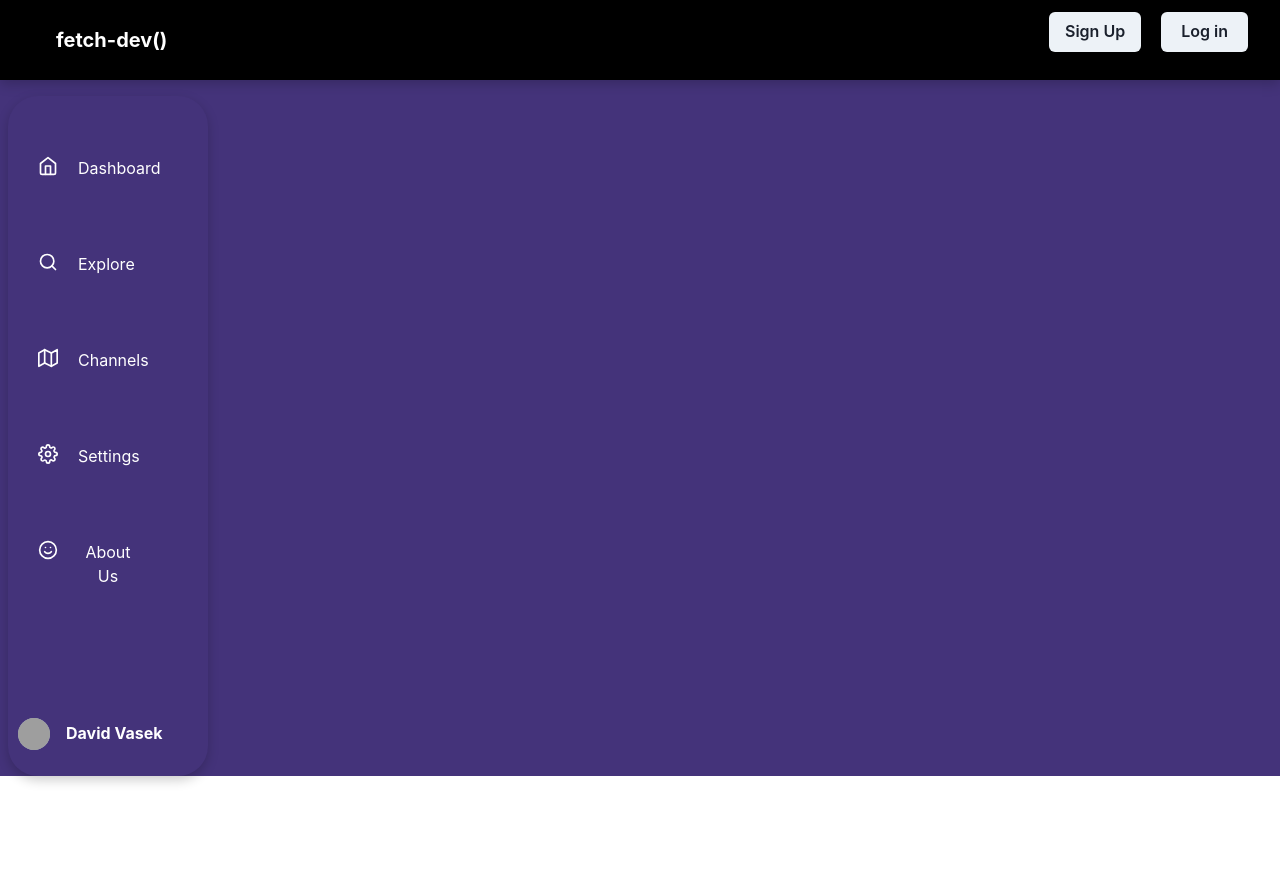
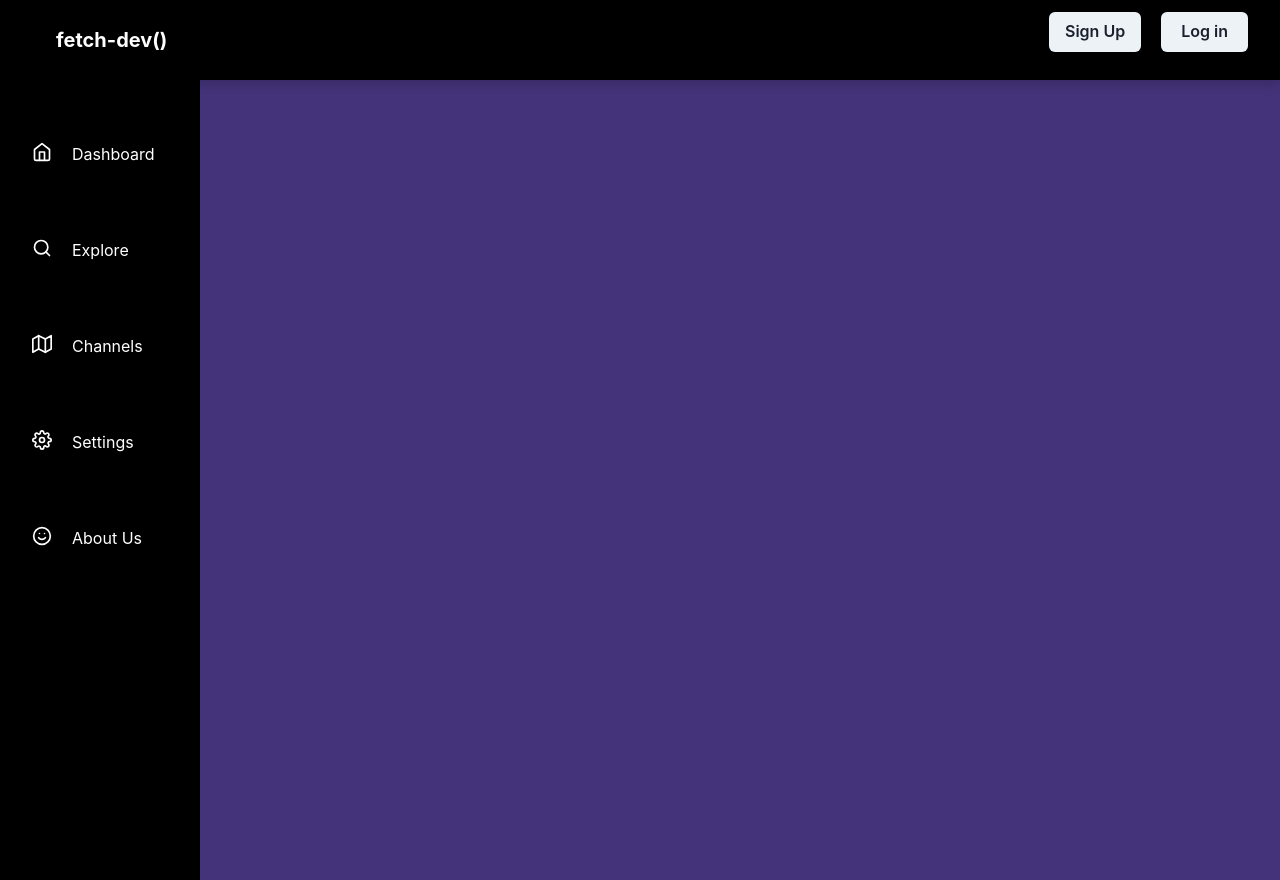
Before and after one commit to naldridge/Capstone-Project, a React (Create React App) app: page / in a window 1280 px wide. Before the commit the page ends 800 px from the top, so only its background shows below. Built offline with nearby package versions, Linux system fonts and the light colour scheme; grey boxes are pictures that could not be loaded.

Commit message:
changed margin room and made sidebar sticky

```diff
--- a/src/components/Sidebar.jsx
+++ b/src/components/Sidebar.jsx
@@ -1,5 +1,5 @@
 import React, { useState } from "react";
-import { Flex, Divider, Avatar, Heading } from "@chakra-ui/react";
+import { Flex } from "@chakra-ui/react";
 import { FiHome, FiSearch, FiSettings, FiMap, FiSmile } from "react-icons/fi";
 
 import NavItem from "../components/NavItem";
@@ -8,57 +8,22 @@ export default function Sidebar() {
   const [navSize] = useState("large");
   return (
     <Flex
-      pos="sticky"
-      left="2"
-      h="85vh"
-      background="#44337A"
-      marginTop="2vh"
-      boxShadow="0 4px 12px 0 rgba(0, 0, 0, 0.2)"
-      borderRadius={navSize == "small" ? "15px" : "30px"}
-      w={navSize == "small" ? "75px" : "200px"}
-      flexDir="column"
+      position="sticky"
+      top={0}
+      h="100vh"
+      background="black"
+      w={200}
+      flexDirection="column"
       justifyContent="space-between"
       color="white"
     >
-      <Flex
-        p="5%"
-        flexDir="column"
-        w="80%"
-        alignItems={navSize == "small" ? "center" : "flex-start"}
-        as="nav"
-      >
-        <NavItem
-          navSize={navSize}
-          icon={FiHome}
-          title="Dashboard"
-          description="This is the description for the dashboard."
-        />
+      <Flex p="3" flexDirection="column" as="nav">
+        <NavItem navSize={navSize} icon={FiHome} title="Dashboard" />
         <NavItem navSize={navSize} icon={FiSearch} title="Explore" />
         <NavItem navSize={navSize} icon={FiMap} title="Channels" />
         <NavItem navSize={navSize} icon={FiSettings} title="Settings" />
         <NavItem navSize={navSize} icon={FiSmile} title="About Us" />
       </Flex>
-
-      <Flex
-        p="5%"
-        flexDir="column"
-        w="100%"
-        alignItems={navSize == "small" ? "center" : "flex-start"}
-        mb={4}
-      >
-        <Flex mt={4} align="center">
-          <Avatar size="sm" src="avatar-1.jpg" />
-          <Flex
-            flexDir="column"
-            ml={4}
-            display={navSize == "small" ? "none" : "flex"}
-          >
-            <Heading as="h3" size="sm">
-              David Vasek
-            </Heading>
-          </Flex>
-        </Flex>
-      </Flex>
     </Flex>
   );
 }
```
